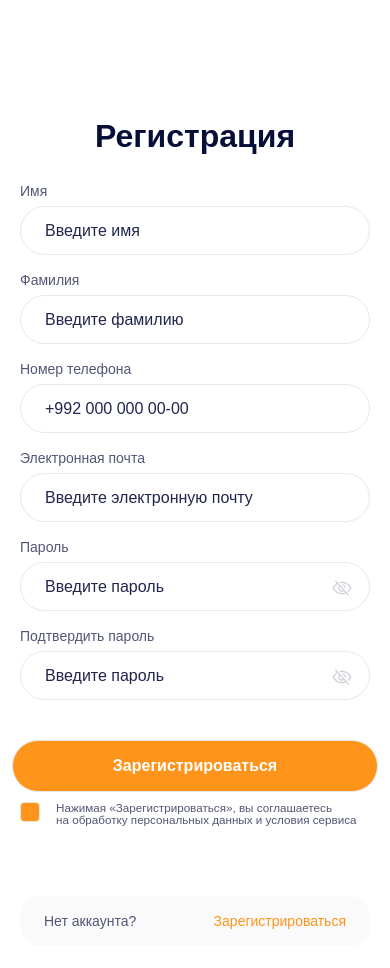
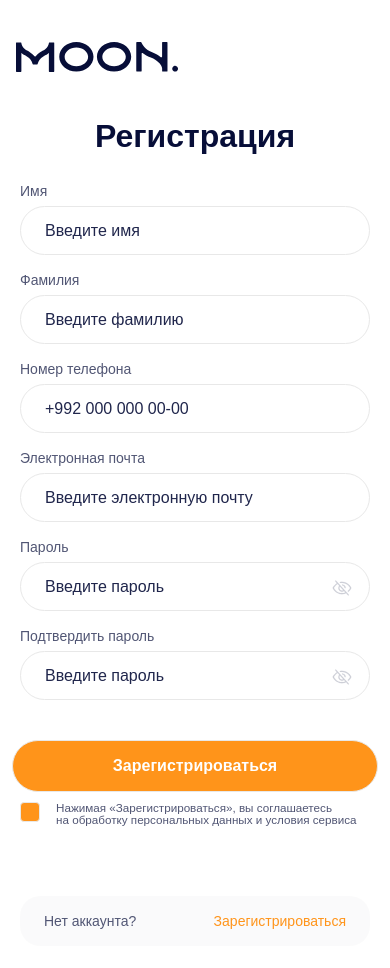
Before and after one commit to ozeroff87/form, a plain HTML site: page index.html in a window 390 px wide. Drawn offline with Linux system fonts and the light colour scheme; a web font is replaced by a local one.

Commit message:
add way url

```diff
--- a/style.css
+++ b/style.css
@@ -219,7 +219,7 @@ img {
     position: absolute;
     left: 4%;
     top: 5%;
-    background-image: url(/Практика/form/images/logo-dark.svg);
+    background-image: url(images/logo-dark.svg);
     background-repeat: no-repeat;
     background-size: cover;
   }
```
